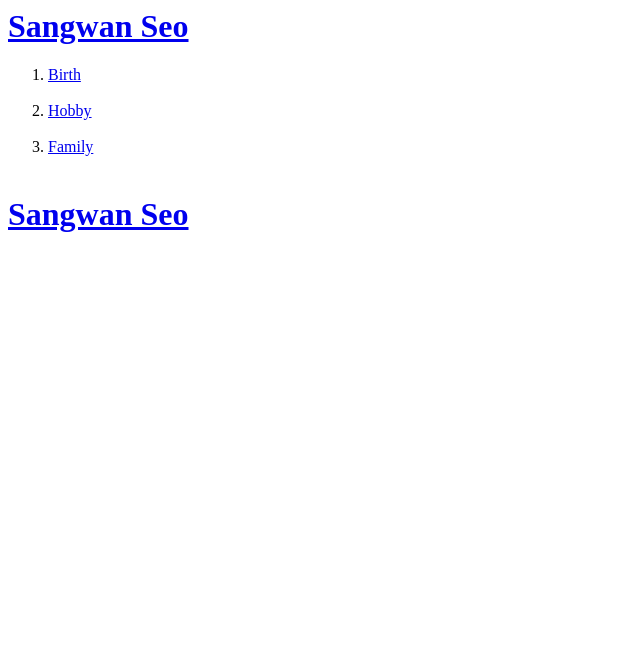
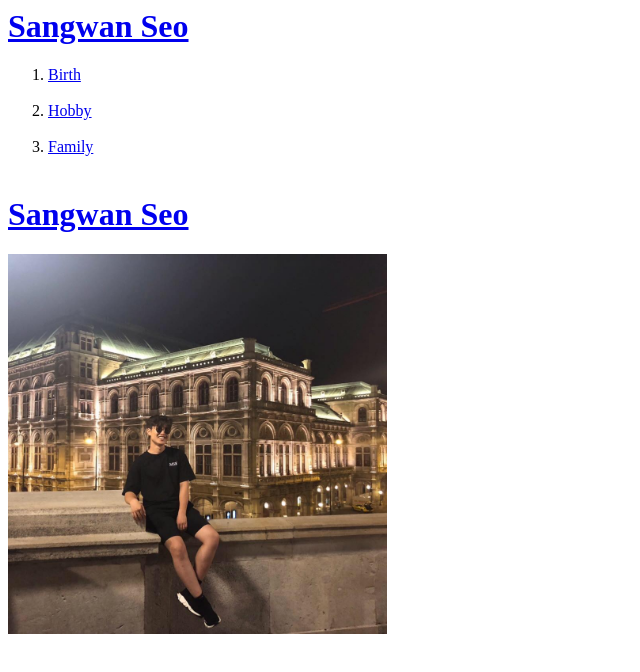
Before and after one commit to sangwan2016/First-web, a plain HTML site: page index.html in a window 1280 px wide. Shown: the whole page, without its empty margins (0-640 px from the left). Drawn offline with Linux system fonts and the light colour scheme.

Commit message:
Add files via upload

```diff
--- a/index.html
+++ b/index.html
@@ -12,6 +12,6 @@
     <li> <a href = family.html>Family<a/> </li> <br>
   </ol>
   <h1>  <a href="https://naver.com" target="_blank" title="html5 specification">Sangwan Seo</a></h1>
-
+<img src = "profile.jpg" width = "30%">
 </body>
 </html>
```
